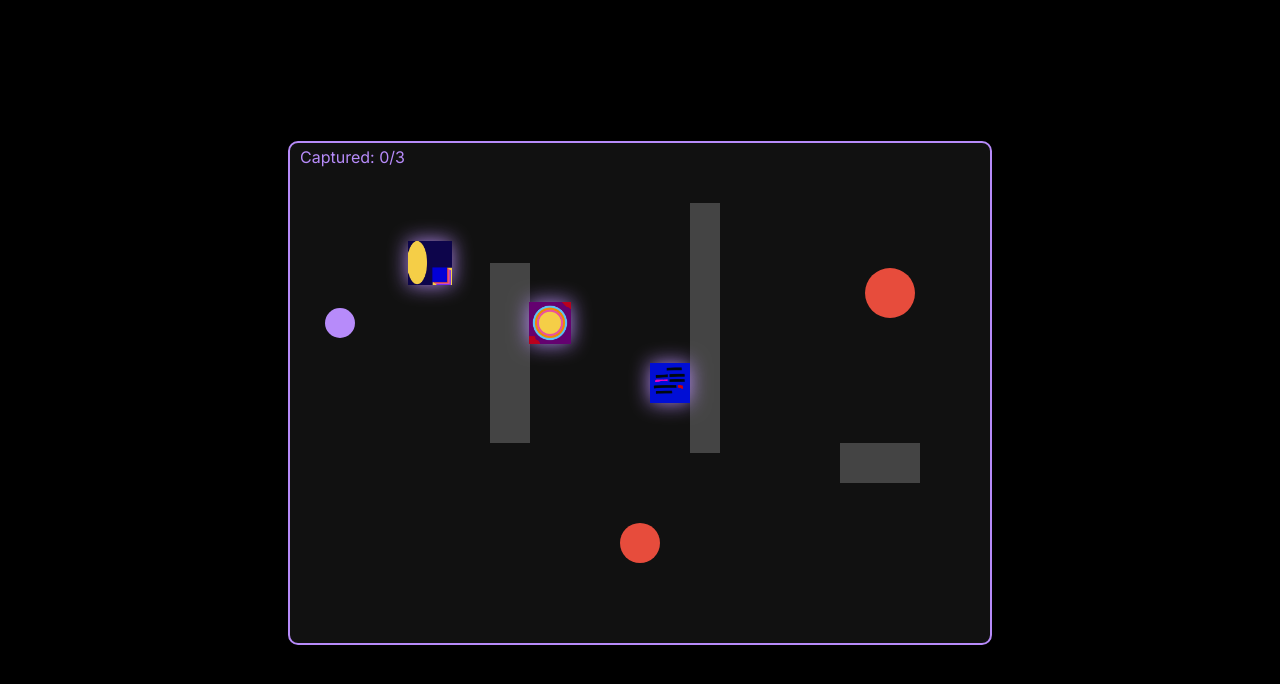
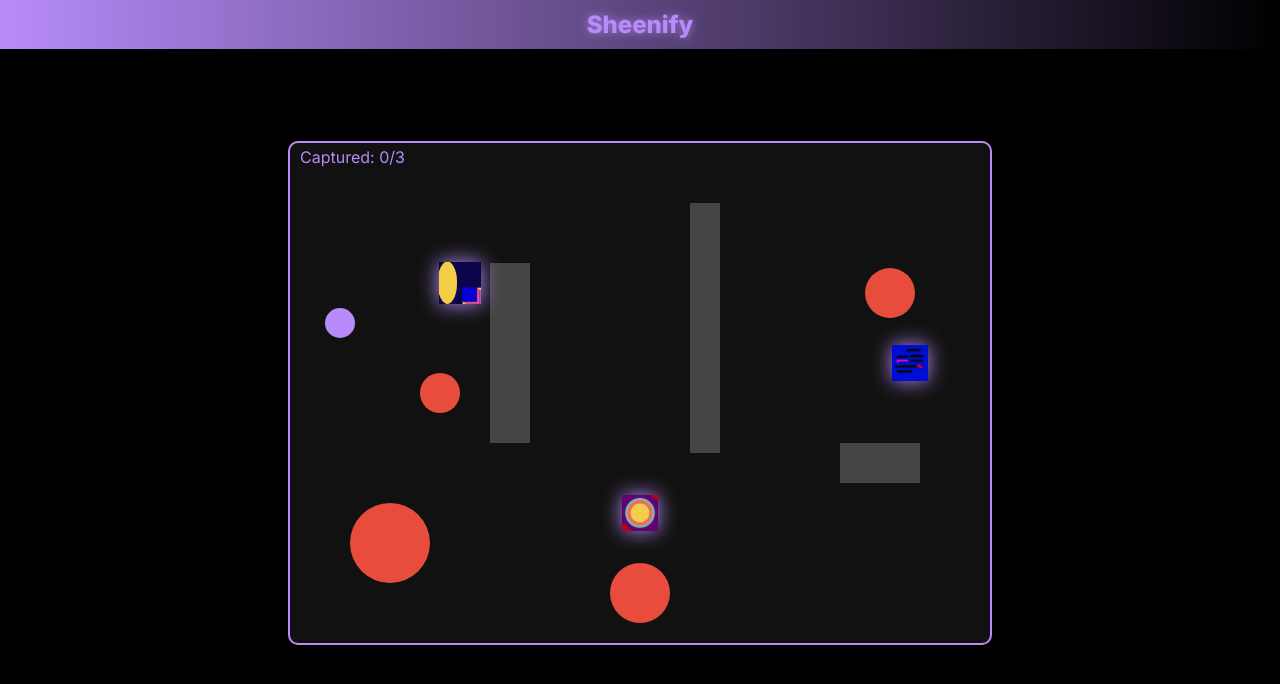
Before and after one commit to ajk2002/spoootify, a plain HTML site: page index.html in a window 1280 px wide. Drawn offline with Linux system fonts and the light colour scheme.

Commit message:
add Sheenify

```diff
--- a/index.html
+++ b/index.html
@@ -43,9 +43,31 @@
       100% { transform: scale(1); }
     }
     .cta { margin-top: 10px; color: #b78bfa; font-weight: 600; }
+    /* Sheenify banner styles */
+    .sheenify-banner {
+      position: absolute;
+      top: 0;
+      left: 0;
+      width: 100%;
+      padding: 10px 0;
+      background: linear-gradient(90deg, rgba(183,139,250,1) 0%, rgba(255,255,255,0) 100%);
+      text-align: center;
+      z-index: 1000;
+    }
+    .sheenify-logo {
+      font-size: 1.5rem;
+      font-weight: 800;
+      color: #b78bfa;
+      text-shadow: 0 0 10px rgba(183,139,250,0.8);
+    }
   </style>
 </head>
 <body>
+  <!-- Add this just after <body class="..."> -->
+  <header class="sheenify-banner">
+    <span class="sheenify-logo">Sheenify</span>
+  </header>
+
   <div>
     <canvas id="gameCanvas" width="700" height="500"></canvas>
     <div id="giftMessage" style="display:none; text-align:center; margin-top:30px; font-size:1.2rem; color:#b78bfa; font-weight:600;">
@@ -66,21 +88,21 @@
   let keys = {};
   let collected = 0;
 
-  // 🎨 Replace these file paths with your own images
+  // 🎨 Specify image positions individually
   const itemImages = [
-    "assets/gameObjects/IMG_6421.jpg",
-    "assets/gameObjects/IMG_6422.jpg",
-    "assets/gameObjects/IMG_6423.jpg"
+    { src: "assets/gameObjects/IMG_6421.jpg", x: 150, y: 120 },
+    { src: "assets/gameObjects/IMG_6422.jpg", x: 330, y: 350 },
+    { src: "assets/gameObjects/IMG_6423.jpg", x: 600, y: 200 }
   ];
 
-  // preload images
-  let items = itemImages.map((src, i) => {
+  // preload images with custom positions
+  let items = itemImages.map((item) => {
     const img = new Image();
-    img.src = src;
+    img.src = item.src;
     return {
       img: img,
-      x: 120 + i * 120, // spacing out items
-      y: 100 + i * 60,
+      x: item.x,
+      y: item.y,
       size: 40,
       collected: false
     };
@@ -95,8 +117,10 @@
 
   // Add traps (red circles)
   const traps = [
-    { x: 350, y: 400, r: 20 },
-    { x: 600, y: 150, r: 25 }
+    { x: 150, y: 250, r: 20 },
+    { x: 600, y: 150, r: 25 },
+    { x: 350, y: 450, r: 30 },
+    { x: 100, y: 400, r: 40 }
   ];
 
   document.addEventListener("keydown", (e) => keys[e.key] = true);
--- a/styles.css
+++ b/styles.css
@@ -72,6 +72,25 @@ body.page-dark{
   stroke: #8a6cf0;
 }
 
+/* Sheenify banner */
+.sheenify-banner {
+  width: 100%;
+  background: #1db954;
+  padding: 18px 0;
+  text-align: center;
+  box-shadow: 0 2px 8px rgba(0,0,0,0.08);
+  margin-bottom: 18px;
+}
+.sheenify-logo {
+  font-family: 'Inter', 'Arial Rounded MT Bold', 'Arial', sans-serif;
+  font-weight: 800;
+  font-size: 2rem;
+  color: #fff;
+  letter-spacing: 1px;
+  text-shadow: 0 2px 8px rgba(0,0,0,0.12);
+  font-style: italic;
+}
+
 /* Responsive */
 @media (max-width: 900px){
   .player-layout{ grid-template-columns:1fr; }
```
